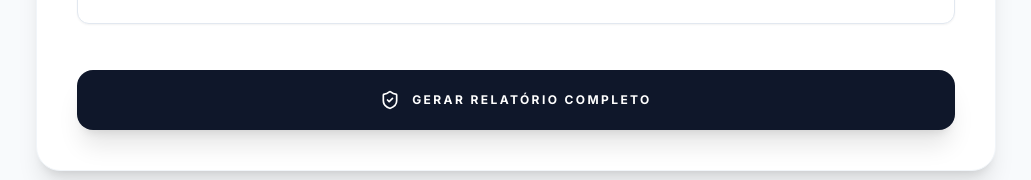
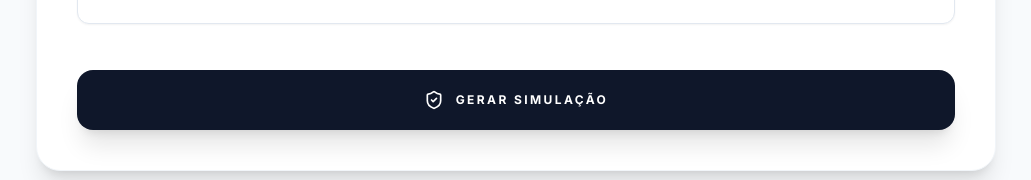
Before and after one commit to adrianoerique-eng/envecon_simulator, a React (Vite) app: page / in a window 1280 px wide. Shown: the part 1555-1735 px from the top of the page, without its empty margins (124-1155 px from the left). Built offline with nearby package versions, Linux system fonts and the light colour scheme.

Commit message:
feat: Update report generation button text
Change button text to reflect simulation generation rather than report generation.

```diff
--- a/components/ReportForm.tsx
+++ b/components/ReportForm.tsx
@@ -302,7 +302,7 @@ const ReportForm: React.FC<Props> = ({ onSubmit, isLoading }) => {
           ) : (
             <>
               {isDataReviewing ? <CheckCircle2 className="w-5 h-5" /> : <ShieldCheck className="w-5 h-5" />}
-              {isDataReviewing ? 'Confirmar Dados e Gerar Relatório' : 'Gerar Relatório Completo'}
+              {isDataReviewing ? 'Confirmar Dados e Gerar Simulação' : 'Gerar Simulação'}
             </>
           )}
         </button>
```
